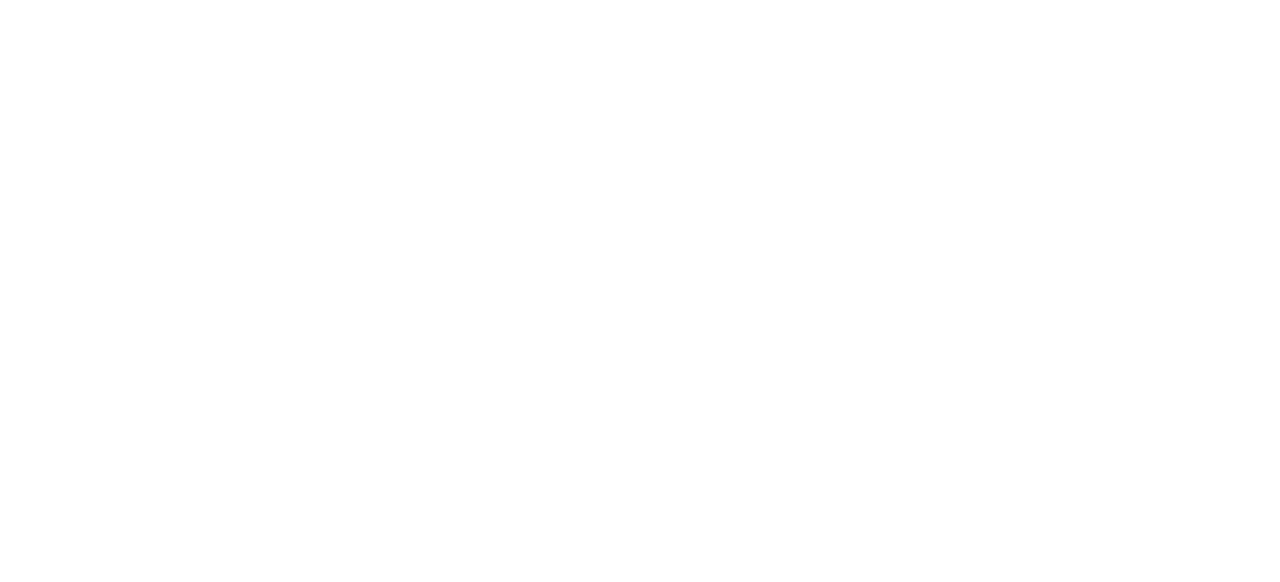
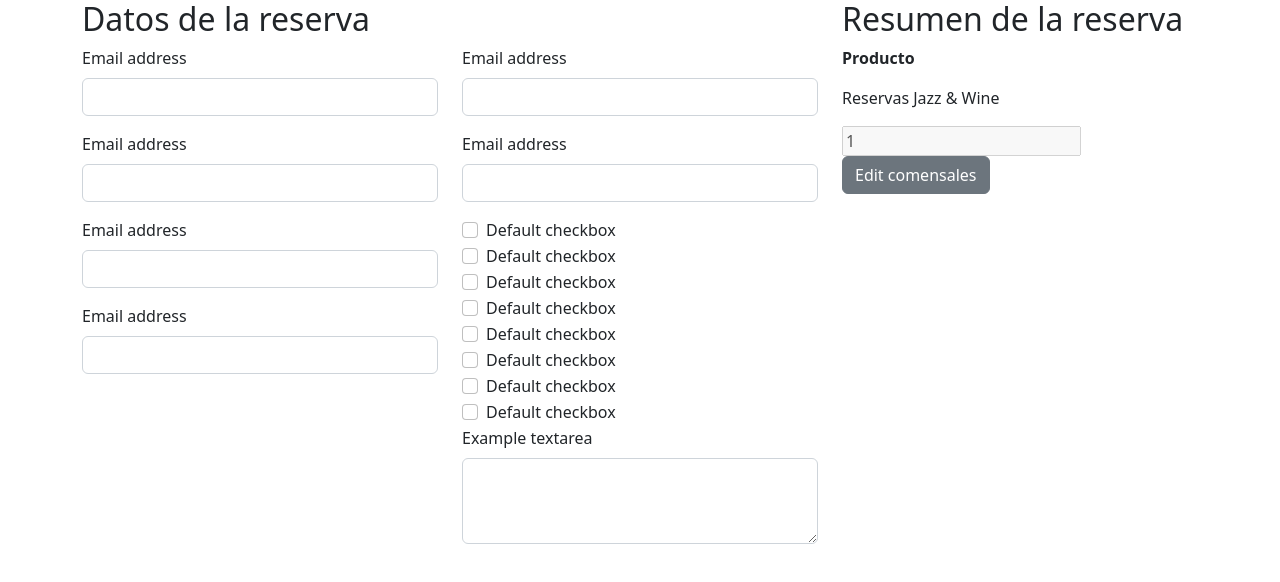
Before and after one commit to dariopersa1/lfa-reservas, a Vue app in the folder lfa_reservas_web/: page /reserva/1/1 in a window 1280 px wide. Before the commit this address had no page. Shown: the top 582 px of the page. Built offline with nearby package versions, Linux system fonts and the light colour scheme.

Commit message:
Reserva form

```diff
--- a/lfa_reservas_web/src/components/ResumenReservaComponent.vue
+++ b/lfa_reservas_web/src/components/ResumenReservaComponent.vue
@@ -0,0 +1,31 @@
+<template >
+  <div class="resumen-container">
+    <h2>Resumen de la reserva</h2>
+    <div class="resumen-reserva">
+      <p><strong>Producto</strong></p>
+      <p>Reservas Jazz & Wine</p>
+      <input type="number" v-model="pers" aria-describedby="px" aria-label="Personas" :disabled="edit">
+      <button v-if="edit" class="btn btn-secondary" @click="edit = false">Edit comensales</button>
+      <button v-if="!edit" class="btn btn-primary" @click="edit = true">Save</button>
+    </div>
+  </div>
+</template>
+<script>
+export default {
+  props: {
+    px: Number
+  },
+  data() {
+    return {
+      edit: true,
+      pers: 0
+    }
+  },
+  created() {
+    this.pers = this.px
+  }
+}
+</script>
+<style scoped>
+
+</style>
--- a/lfa_reservas_web/src/router/index.js
+++ b/lfa_reservas_web/src/router/index.js
@@ -2,6 +2,7 @@
 import HomeView from '../views/HomeView.vue'
 import EventosView from '../views/EventosView.vue'
 import EventoView from '../views/EventoView.vue'
+import ReservaFormView from '../views/ReservaFormView.vue'
 
 const router = createRouter({
   history: createWebHistory(import.meta.env.BASE_URL),
@@ -20,7 +21,14 @@
       path: '/evento/:id',
       name: 'evento',
       component: EventoView
+    },
+    {
+      path: '/reserva/:evento/:px',
+      name: 'reservaForm',
+      props: true,
+      component: ReservaFormView
     }
+
   ]
 })
 
--- a/lfa_reservas_web/src/views/EventoView.vue
+++ b/lfa_reservas_web/src/views/EventoView.vue
@@ -9,9 +9,9 @@
         <p>{{ evento.descripcion }}</p>
         <div class="comensales-input">
           <label for="comensales">Nº de comensales</label>
-          <input type="number" name="comensales" id="comensales">
+          <input type="number" name="comensales" v-model="px" id="comensales">
         </div>
-        <button class="btn btn-secondary">Reservar</button>
+        <button class="btn btn-secondary" @click="goToReservaForm">Reservar</button>
       </div>
     </div>
   </div>
@@ -24,7 +24,8 @@
     return {
       id: '',
       db: '',
-      evento: {}
+      evento: {},
+      px: 0
     }
   },
   methods: {
@@ -43,7 +44,9 @@
       }else{
         console.log('No document')
       }
-
+    },
+    goToReservaForm() {
+      this.$router.push({name: 'reservaForm', params: {evento: this.id, px: this.px}})
     }
   },
   mounted() {
--- a/lfa_reservas_web/src/views/ReservaFormView.vue
+++ b/lfa_reservas_web/src/views/ReservaFormView.vue
@@ -0,0 +1,113 @@
+<template>
+  <div class="container">
+    <div class="row">
+      <div class="col-8">
+        <h2>Datos de la reserva</h2>
+        <form>
+          <div class="row">
+            <div class="col-6">
+              <div class="mb-3">
+                <label for="exampleInputEmail1" class="form-label">Email address</label>
+                <input type="email" class="form-control" id="exampleInputEmail1" aria-describedby="emailHelp">
+              </div>
+              <div class="mb-3">
+                <label for="exampleInputEmail1" class="form-label">Email address</label>
+                <input type="email" class="form-control" id="exampleInputEmail1" aria-describedby="emailHelp">
+              </div>
+              <div class="mb-3">
+                <label for="exampleInputEmail1" class="form-label">Email address</label>
+                <input type="email" class="form-control" id="exampleInputEmail1" aria-describedby="emailHelp">
+              </div>
+              <div class="mb-3">
+                <label for="exampleInputEmail1" class="form-label">Email address</label>
+                <input type="email" class="form-control" id="exampleInputEmail1" aria-describedby="emailHelp">
+              </div>
+            </div>
+            <div class="col-6">
+              <div class="mb-3">
+                <label for="exampleInputEmail1" class="form-label">Email address</label>
+                <input type="email" class="form-control" id="exampleInputEmail1" aria-describedby="emailHelp">
+              </div>
+              <div class="mb-3">
+                <label for="exampleInputEmail1" class="form-label">Email address</label>
+                <input type="email" class="form-control" id="exampleInputEmail1" aria-describedby="emailHelp">
+              </div>
+              <div class="reserva-alergenos">
+                <div class="form-check">
+                  <input class="form-check-input" type="checkbox" value="" id="flexCheckDefault">
+                  <label class="form-check-label" for="flexCheckDefault">
+                    Default checkbox
+                  </label>
+                </div>
+                <div class="form-check">
+                  <input class="form-check-input" type="checkbox" value="" id="flexCheckDefault">
+                  <label class="form-check-label" for="flexCheckDefault">
+                    Default checkbox
+                  </label>
+                </div>
+                <div class="form-check">
+                  <input class="form-check-input" type="checkbox" value="" id="flexCheckDefault">
+                  <label class="form-check-label" for="flexCheckDefault">
+                    Default checkbox
+                  </label>
+                </div>
+                <div class="form-check">
+                  <input class="form-check-input" type="checkbox" value="" id="flexCheckDefault">
+                  <label class="form-check-label" for="flexCheckDefault">
+                    Default checkbox
+                  </label>
+                </div>
+                <div class="form-check">
+                  <input class="form-check-input" type="checkbox" value="" id="flexCheckDefault">
+                  <label class="form-check-label" for="flexCheckDefault">
+                    Default checkbox
+                  </label>
+                </div>
+                <div class="form-check">
+                  <input class="form-check-input" type="checkbox" value="" id="flexCheckDefault">
+                  <label class="form-check-label" for="flexCheckDefault">
+                    Default checkbox
+                  </label>
+                </div>
+                <div class="form-check">
+                  <input class="form-check-input" type="checkbox" value="" id="flexCheckDefault">
+                  <label class="form-check-label" for="flexCheckDefault">
+                    Default checkbox
+                  </label>
+                </div>
+                <div class="form-check">
+                  <input class="form-check-input" type="checkbox" value="" id="flexCheckDefault">
+                  <label class="form-check-label" for="flexCheckDefault">
+                    Default checkbox
+                  </label>
+                </div>
+              </div>
+              <div class="mb-3">
+                <label for="exampleFormControlTextarea1" class="form-label">Example textarea</label>
+                <textarea class="form-control" id="exampleFormControlTextarea1" rows="3"></textarea>
+              </div>
+            </div>
+          </div>
+        </form>
+      </div>
+      <div class="col-4">
+        <ResumenReserva :px="Number(px)"></ResumenReserva>
+      </div>
+    </div>
+  </div>
+</template>
+<script>
+import ResumenReserva from '../components/ResumenReservaComponent.vue'
+export default {
+  props: ['evento', 'px'],
+  components: {
+    ResumenReserva
+  },
+  created() {
+    console.log(this.evento, this.px)
+  }
+}
+</script>
+<style scoped>
+
+</style>
```
Also changed, not shown: 1 other file (tests, documents, lock files or other folders).
